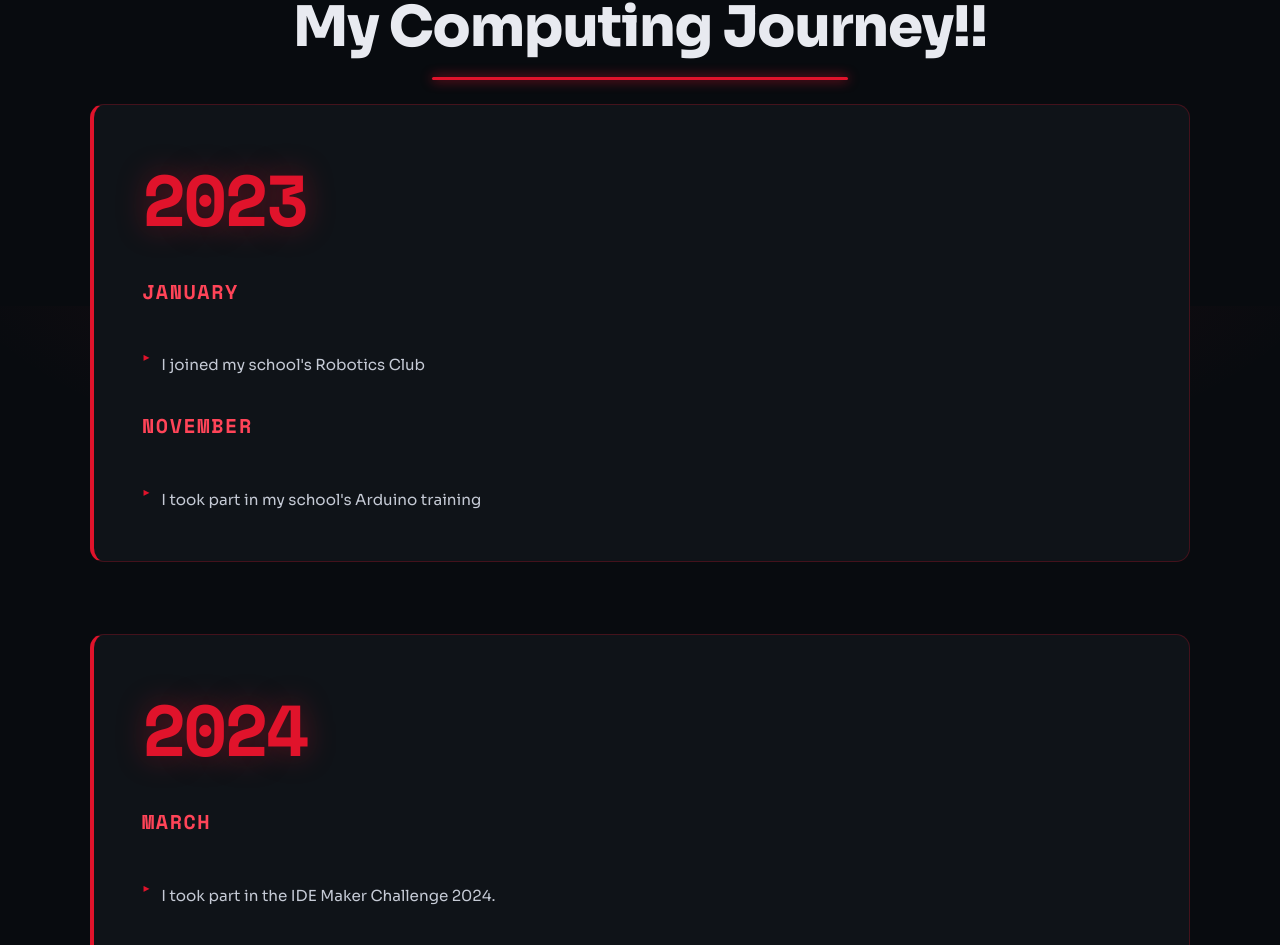
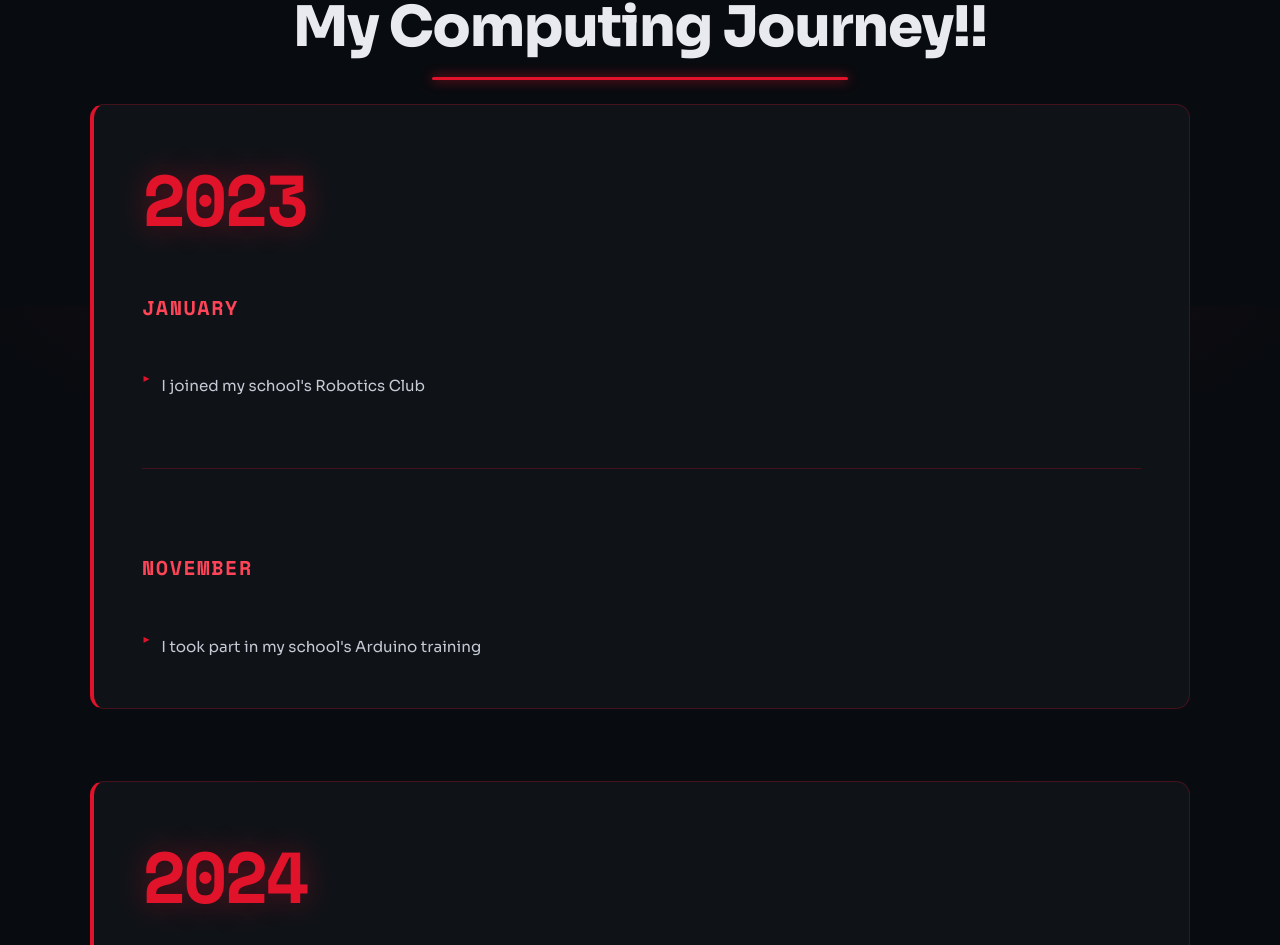
Before and after one commit to PokuriRevanthKumarPRK/My-Personal-Portfolio, a Next.js app: page /computing in a window 1280 px wide. Shown: the part 2094-3039 px from the top of the page. Built offline with nearby package versions, Linux system fonts and the light colour scheme.

Commit message:
fix layout overflow bugs in 2023 and 2024 timelines

```diff
--- a/app/computing/page.js
+++ b/app/computing/page.js
@@ -170,7 +170,7 @@ export default function InformationPage(){
 
 
 
-                    <div>
+                    <div style={{ width: '100%', display: 'flex', flexDirection: 'column' }}>
                         <h1>2023</h1>
 
 
@@ -181,7 +181,11 @@ export default function InformationPage(){
                                 <p>I joined my school's Robotics Club</p>
                             </li>
                             </ul>
+                            <p>&nbsp;</p>
+                        <hr></hr>
+                        <p>&nbsp;</p>
                         <h3>November</h3>
+
                         <p>&nbsp;</p>
                         <ul>
 
@@ -201,7 +205,7 @@ export default function InformationPage(){
 
 
 
-                    <div>
+                    <div style={{ width: '100%', display: 'flex', flexDirection: 'column' }}>
                         <h1>2024</h1>
                         <h3>March</h3>
                         <p>&nbsp;</p>
```
